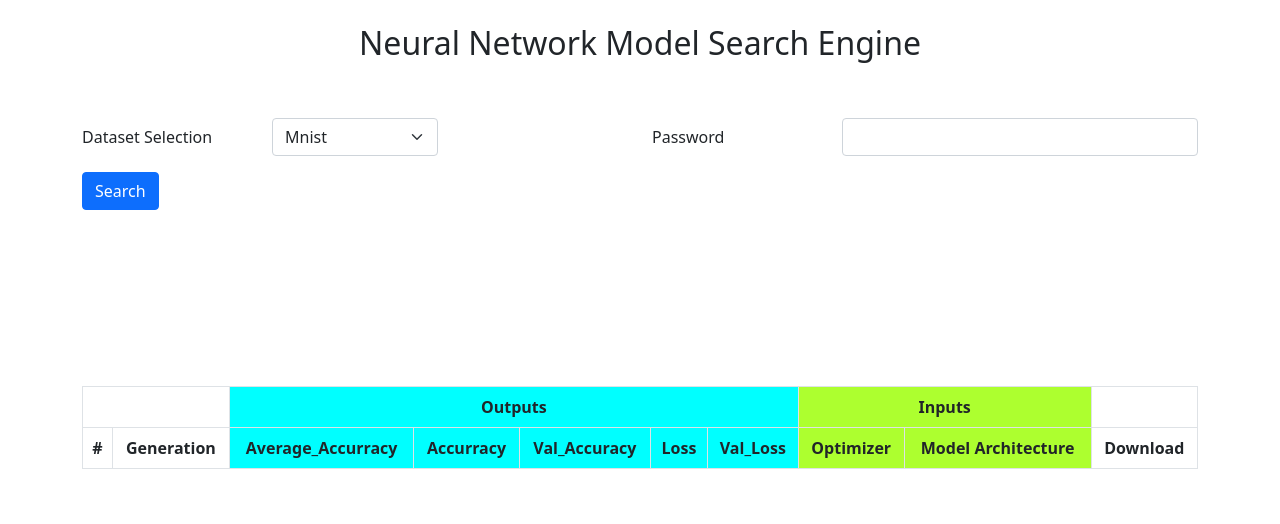
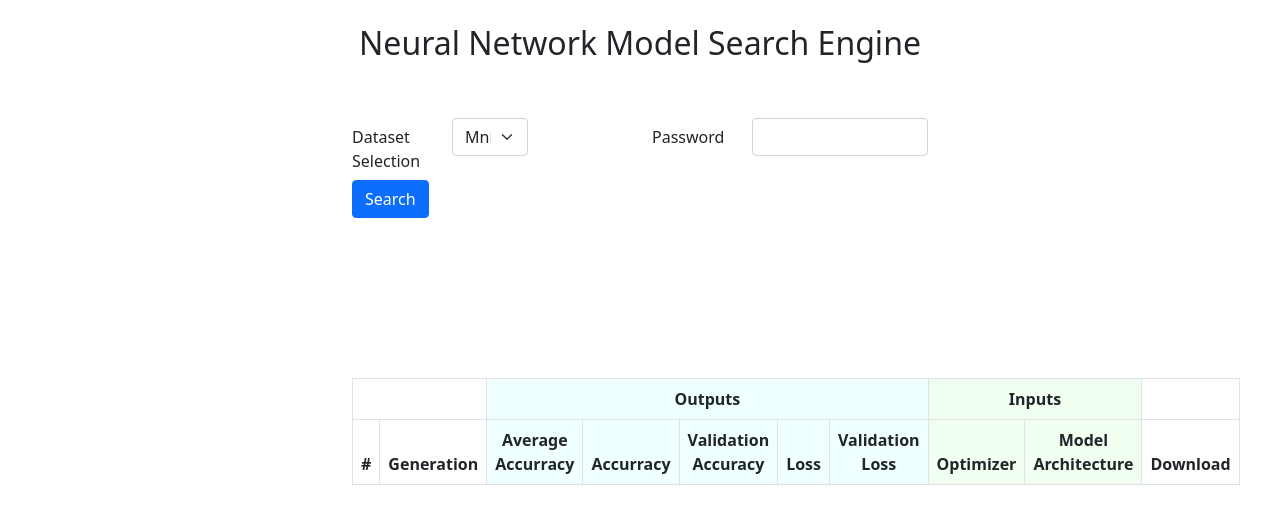
Before and after one commit to atistech/master_thesis, a Flask app: page / in a window 1280 px wide. Shown: the top 524 px of the page. Run offline with Flask 3, Linux system fonts and the light colour scheme; lists and menus that the app fills with data are empty.

Commit message:
last changes

```diff
--- a/templates/main.html
+++ b/templates/main.html
@@ -12,7 +12,7 @@
 
 <body>
     <br>
-    <div class="container">
+    <div class="container" style="max-width: 600px;">
         <div class="row text-center">
             <div class="col">
                 <h2>Neural Network Model Search Engine</h2>
@@ -22,7 +22,7 @@
 
 
 
-        <div class="mb-3 row">
+        <div class="row">
             <label for="inputPassword" class="col-sm-2 col-form-label">Dataset Selection</label>
             <div class="col-sm-2">
                 <select class="form-select">
@@ -36,7 +36,7 @@
                 <input type="password" class="form-control" id="inputPassword">
             </div>
         </div>
-        <div class="mb-3 row">
+        <div class="row">
             <div class="col-auto">
                 <button id="search" type="submit" class="btn btn-primary mb-3">Search</button>
             </div>
@@ -61,24 +61,24 @@
 
         <div class="row">
             <div class="col">
-                <table class="table table-bordered text-center">
+                <table class="table table-bordered table-striped text-center">
                     <thead>
                         <tr>
                             <th scope="col" colspan="2"></th>
-                            <th scope="col" colspan="5" style="background-color: aqua;">Outputs</th>
-                            <th scope="col" colspan="2" style="background-color: greenyellow;">Inputs</th>
+                            <th scope="col" colspan="5" style="background-color:azure;">Outputs</th>
+                            <th scope="col" colspan="2" style="background-color:honeydew;">Inputs</th>
                             <th scope="col"></th>
                         </tr>
                         <tr>
                             <th scope="col">#</th>
                             <th scope="col">Generation</th>
-                            <th scope="col" style="background-color: aqua;">Average_Accurracy</th>
-                            <th scope="col" style="background-color: aqua;">Accurracy</th>
-                            <th scope="col" style="background-color: aqua;">Val_Accuracy</th>
-                            <th scope="col" style="background-color: aqua;">Loss</th>
-                            <th scope="col" style="background-color: aqua;">Val_Loss</th>
-                            <th scope="col" style="background-color: greenyellow;">Optimizer</th>
-                            <th scope="col" style="background-color: greenyellow;">Model Architecture</th>
+                            <th scope="col" style="background-color: azure;">Average Accurracy</th>
+                            <th scope="col" style="background-color: azure;">Accurracy</th>
+                            <th scope="col" style="background-color: azure;">Validation Accuracy</th>
+                            <th scope="col" style="background-color: azure;">Loss</th>
+                            <th scope="col" style="background-color: azure;">Validation Loss</th>
+                            <th scope="col" style="background-color: honeydew;">Optimizer</th>
+                            <th scope="col" style="background-color: honeydew;">Model Architecture</th>
                             <th scope="col">Download</th>
                         </tr>
                     </thead>
@@ -113,6 +113,7 @@
         $("#search").on("click", function () {
             $("#search").attr('disabled', true);
             var counter = 1;
+            $("#deneme").empty();
             $.get("/ga-results", function (data) {
                 jQuery.each(data.data, function (index, value) {
                     $("#deneme").append(
@@ -131,8 +132,8 @@
                     );
                     counter++;
                 });
+                $("#search").attr('disabled', false);
             });
-            $("#search").attr('disabled', false);
         });
     </script>
 </body>
```
